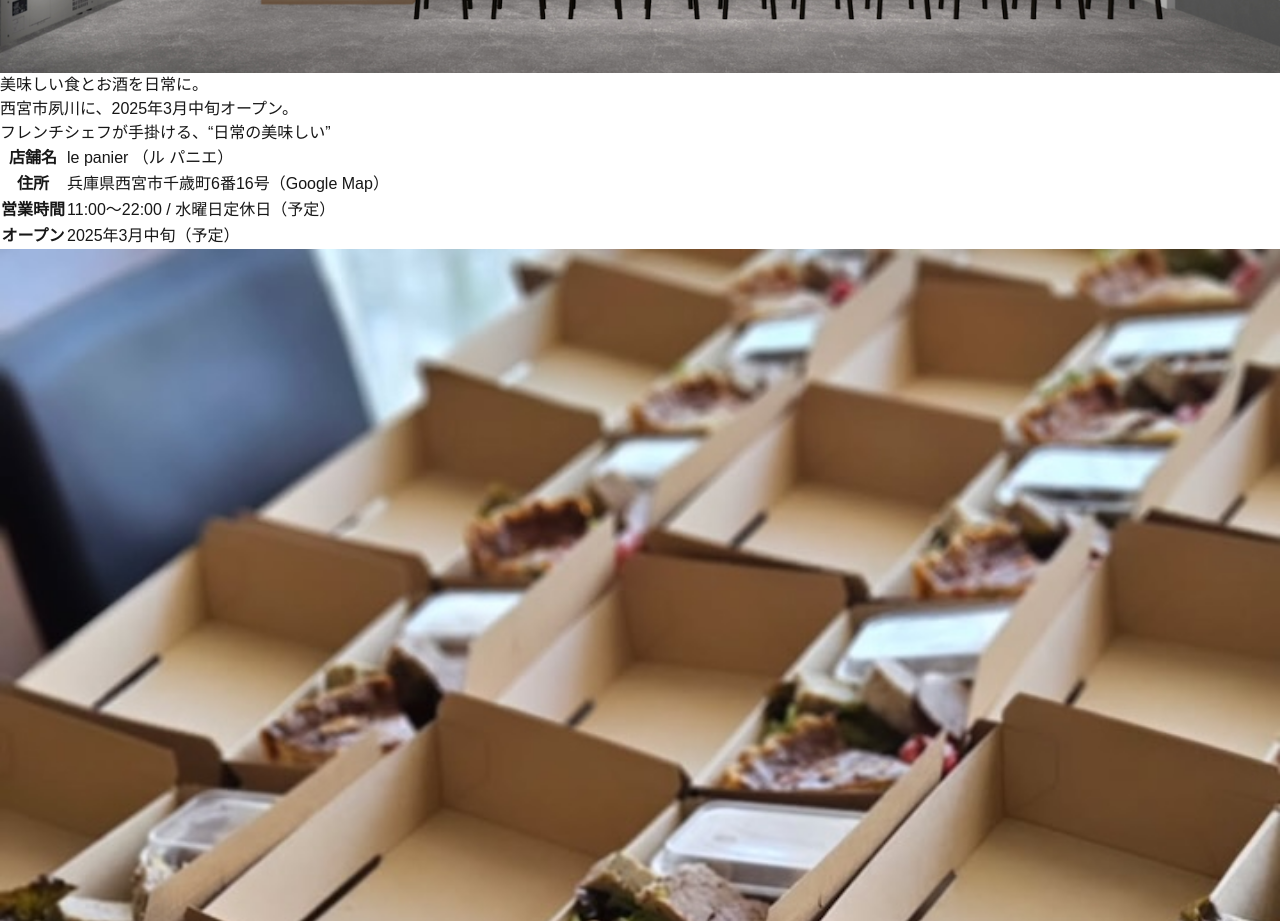
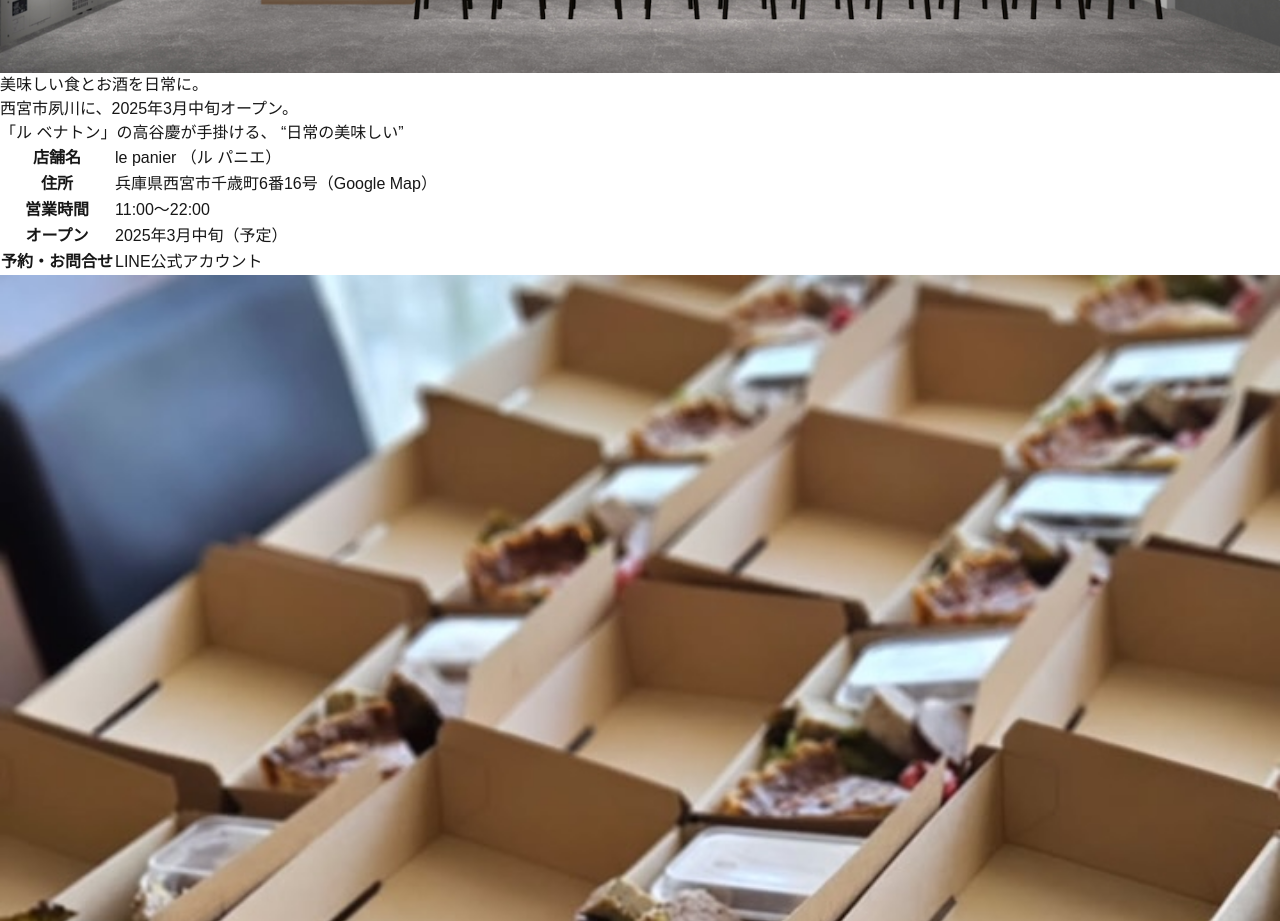
Before and after one commit to le-benaton/le-panier.net, a Next.js app: page / in a window 1280 px wide. Shown: the part 2060-2981 px from the top of the page. Built offline with nearby package versions, Linux system fonts and the light colour scheme.

Commit message:
feat(): 問い合わせ先を追加

```diff
--- a/src/app/page.tsx
+++ b/src/app/page.tsx
@@ -54,8 +54,8 @@ export default function Home() {
           西宮市夙川に、2025年3月中旬オープン。
         </h2>
         <h3 className="text-center m-6 text-gray-500 dark:text-gray-400">
-          {/*<a href="https://benaton.net/" target="_blank" className="underline">「ル ベナトン」</a>の高谷慶が手掛ける、*/}
-          フレンチシェフが手掛ける、“日常の美味しい”
+          <a href="https://benaton.net/" target="_blank" className="underline">「ル ベナトン」</a>の高谷慶が手掛ける、
+          “日常の美味しい”
         </h3>
         <div className="flex flex-col max-w-3xl m-auto">
           <div className="-m-1.5 overflow-x-auto">
@@ -79,13 +79,18 @@ export default function Home() {
                   <tr className=" text-gray-800 dark:text-gray-200">
                     <th className="px-6 py-4 whitespace-nowrap text-sm font-medium">営業時間</th>
                     <td className="px-6 py-4 whitespace-nowrap text-sm">
-                      11:00～22:00 / 水曜日定休日（予定）
+                      11:00～22:00
                     </td>
                   </tr>
 
                   <tr className=" text-gray-800 dark:text-gray-200">
                     <th className="px-6 py-4 whitespace-nowrap text-sm font-medium">オープン</th>
                     <td className="px-6 py-4 whitespace-nowrap text-sm">2025年3月中旬（予定）</td>
+                  </tr>
+
+                  <tr className=" text-gray-800 dark:text-gray-200">
+                    <th className="px-6 py-4 whitespace-nowrap text-sm font-medium">予約・お問合せ</th>
+                    <td className="px-6 py-4 whitespace-nowrap text-sm text-blue-500"><a href="https://lin.ee/h2BUTwy" target="_blank">LINE公式アカウント</a></td>
                   </tr>
                   </tbody>
                 </table>
--- a/src/app/select-dialog.tsx
+++ b/src/app/select-dialog.tsx
@@ -45,8 +45,11 @@ export default function SelectDialog() {
             <button className="bg-gray-50 text-blue-500 px-4 py-3 w-full block text-center border" onClick={() => setOpen(false)}>
               公式サイト
             </button>
-            <button className="bg-gray-50 text-blue-500 px-4 py-3 w-full block text-center" onClick={() => location.href = 'https://maps.app.goo.gl/3iFyke5yY3TKVifp8'}>
+            <button className="bg-gray-50 text-blue-500 px-4 py-3 w-full block text-center border" onClick={() => location.href = 'https://maps.app.goo.gl/3iFyke5yY3TKVifp8'}>
               Google Map
+            </button>
+            <button className="bg-gray-50 text-blue-500 px-4 py-3 w-full block text-center" onClick={() => location.href = 'https://lin.ee/h2BUTwy'}>
+              予約・お問合せ（LINE公式アカウント）
             </button>
           </DialogPanel>
         </div>
```
